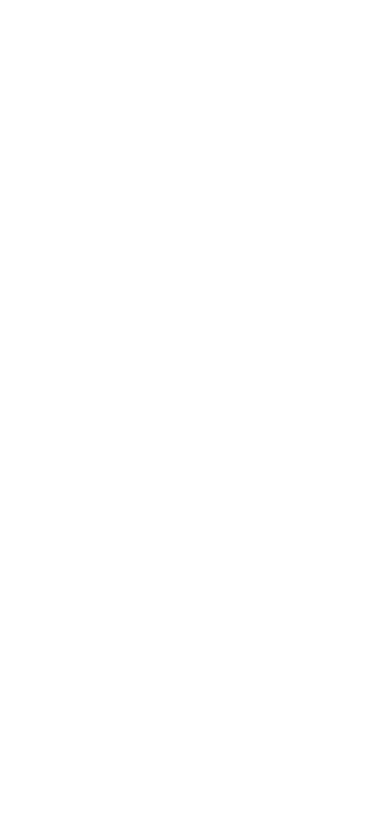
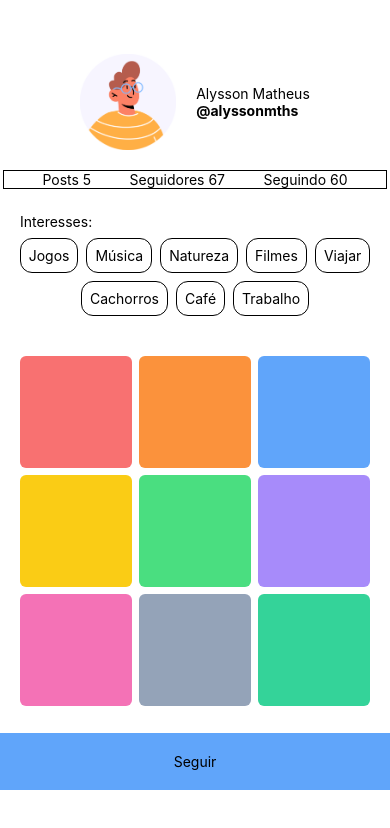
Before and after one commit to alyssonmths/atividade-flexbox, a React Native app: screen / in a window 390 px wide. Shown: the top 828 px of the page. Built offline with nearby package versions, Linux system fonts and the light colour scheme.

Commit message:
feat(): desafio final

```diff
--- a/App.js
+++ b/App.js
@@ -7,6 +7,7 @@
 import { GradeDePublicacoes } from './components/GradeDePublicacoes';
 import { BotaoSeguir } from './components/BotaoSeguir';
 import { ComponenteReescrito } from './components/ComponenteReescrito';
+import { TelaPerfil } from './components/desafio-final/TelaPerfil';
 
 export default function App() {
   return (
@@ -30,6 +31,8 @@
 
       {/* <ComponenteReescrito /> */}
 
+      <TelaPerfil />
+
       <StatusBar style="auto" />
     </View>
   );
--- a/components/BotaoSeguir.tsx
+++ b/components/BotaoSeguir.tsx
@@ -6,10 +6,10 @@
 
     return (
         <Pressable
-            className={following ? 'p-5 border border-blue-400' : 'p-5 bg-blue-400'}
+            className={following ? 'w-screen p-5 border border-blue-400' : 'w-screen p-5 bg-blue-400'}
             onPress={() => setFollowing(prev => !prev)}
         >
-            <Text>{following ? 'Seguindo' : 'Seguir'}</Text>
+            <Text className="text-center">{following ? 'Seguindo' : 'Seguir'}</Text>
         </Pressable>
     )
 }
--- a/components/GradeDePublicacoes.tsx
+++ b/components/GradeDePublicacoes.tsx
@@ -1,31 +1,59 @@
-import { Text, View } from 'react-native';
+import { Text, View } from "react-native";
 
-export interface GradeDePublicacoesProps {
-  publicacoes: Array<string | number>;
+const COLUMNS = 3;
+const GAP = 2;
+const ITEM_WIDTH = (100 - GAP * (COLUMNS - 1)) / COLUMNS; // 32 no exemplo
+
+type Publicacao = number | string;
+
+interface GradeDePublicacoesProps {
+    publicacoes: Publicacao[];
 }
 
-export const GradeDePublicacoes = ({
+const CORES_FICTICIAS = [
+    "#F87171",
+    "#FB923C",
+    "#FACC15",
+    "#4ADE80",
+    "#60A5FA",
+    "#A78BFA",
+    "#F472B6",
+    "#94A3B8",
+    "#34D399",
+];
+
+function resolveCor(item: Publicacao, index: number): string {
+    if (typeof item === "string")
+        return item;
+
+    return CORES_FICTICIAS[index % CORES_FICTICIAS.length];
+}
+
+export default function GradeDePublicacoes({
     publicacoes,
-}: GradeDePublicacoesProps) => {
+}: GradeDePublicacoesProps) {
     return (
-    <View className="w-[90%] flex-row flex-wrap gap-x-[2%] gap-y-2">
-      {publicacoes.map((publicacao, index) => {
-        const ehCor = typeof publicacao === 'string';
+        <View className="w-full flex-row flex-wrap mt-5 p-5">
+            {publicacoes.map((item, index) => {
+                const isUltimaDaLinha = (index + 1) % COLUMNS === 0;
+                const cor = resolveCor(item, index);
 
                 return (
                     <View
-            key={`${publicacao}-${index}`}
-            className={`w-[32%] aspect-square rounded-lg ${
-              ehCor ? '' : 'items-center justify-center bg-[#d9e2ec]'
-            }`}
-            style={ehCor ? { backgroundColor: publicacao } : undefined}
+                        key={index}
+                        className="aspect-square rounded-md items-center justify-center mb-[2%]"
+                        style={{
+                            width: `${ITEM_WIDTH}%`,
+                            marginRight: isUltimaDaLinha ? 0 : `${GAP}%`,
+                            backgroundColor: typeof item === "string" ? cor : cor,
+                        }}
                     >
-            {!ehCor && (
-              <Text className="text-xl font-bold text-[#243447]">{publicacao}</Text>
-            )}
+                        <Text className="text-white font-bold text-xs">
+                            {typeof item === "number" ? item : ""}
+                        </Text>
                     </View>
                 );
             })}
         </View>
     );
-};
+}
--- a/components/ListaDeChips.tsx
+++ b/components/ListaDeChips.tsx
@@ -4,7 +4,7 @@
 
 export const ListaDeChips = (props: ListaDeChipsProps) => {
     return (
-        <View className="flex-row justify-center gap-5 flex-wrap">
+        <View className="flex-row justify-center gap-2 flex-wrap">
             {props.chips.map(chip => (
                 <Chip text={chip} />
             ))}
@@ -14,7 +14,7 @@
 
 const Chip = (props: ChipProps) => {
     return (
-        <View className="p-5 rounded-xl border">
+        <View className="p-2 rounded-xl border">
             <Text>{props.text}</Text>
         </View>
     )
--- /dev/null
+++ b/components/desafio-final/TelaPerfil.tsx
@@ -0,0 +1,39 @@
+import { Image, Text, View } from "react-native"
+import { ListaDeChips } from "../ListaDeChips"
+import GradeDePublicacoes from "../GradeDePublicacoes"
+import { BotaoSeguir } from "../BotaoSeguir"
+
+export const TelaPerfil = () => {
+    return (
+        <View className="items-center">
+            {/* Header */}
+            <View className="flex-row items-center gap-5">
+                <Image source={require('../../assets/avatar.png')} className="w-24 h-24" />
+                <View>
+                    <Text>Alysson Matheus</Text>
+                    <Text className="font-bold">@alyssonmths</Text>
+                </View>
+            </View>
+
+            {/* Estatísticas */}
+            <View className="flex-row border w-96 justify-evenly mt-5">
+                <Text>Posts 5</Text>
+                <Text>Seguidores 67</Text>
+                <Text>Seguindo 60</Text>
+            </View>
+
+            <Text className="mt-6 mb-2 ms-5 self-start">Interesses:</Text>
+
+            <ListaDeChips chips={['Jogos', 'Música', 'Natureza', 'Filmes', 'Viajar', 'Cachorros', 'Café', 'Trabalho']} />
+
+            <GradeDePublicacoes
+                publicacoes={[
+                    '#F87171', '#FB923C', '#60A5FA', '#FACC15', '#4ADE80', '#A78BFA', '#F472B6', '#94A3B8', '#34D399'
+                ]}
+            />
+
+            <BotaoSeguir />
+
+        </View>
+    )
+}
```
Also changed, not shown: assets/avatar.png (added). Lines whose indentation alone changed are shown as unchanged.
